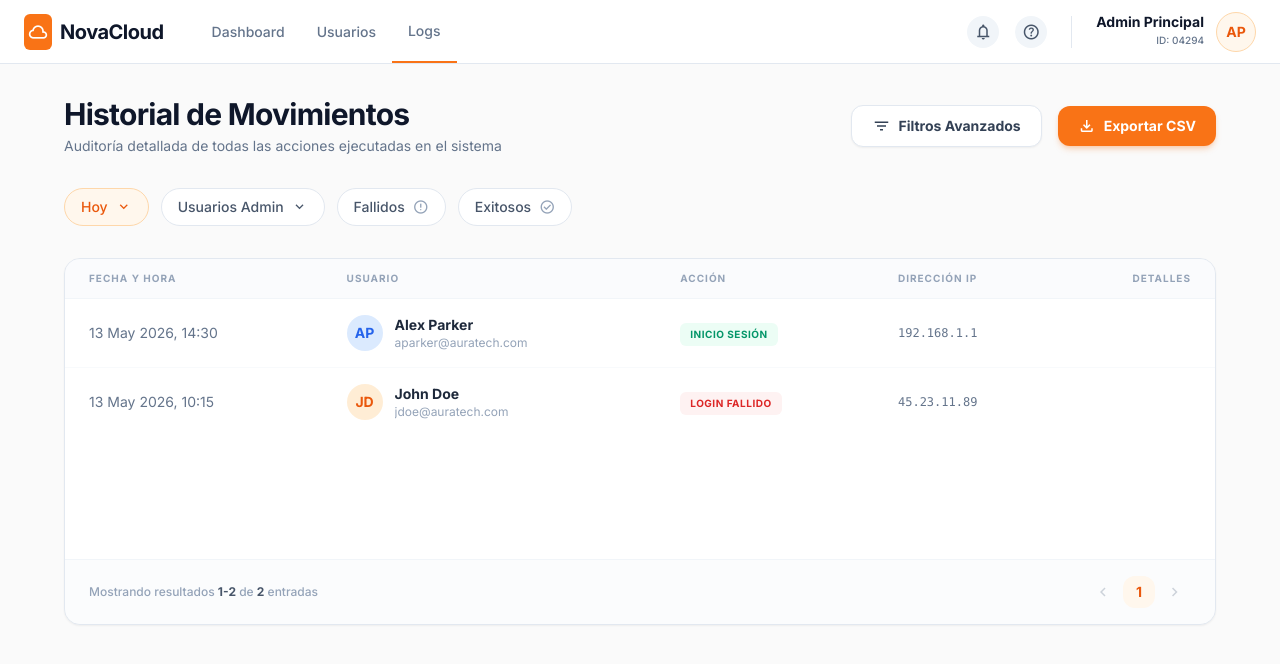
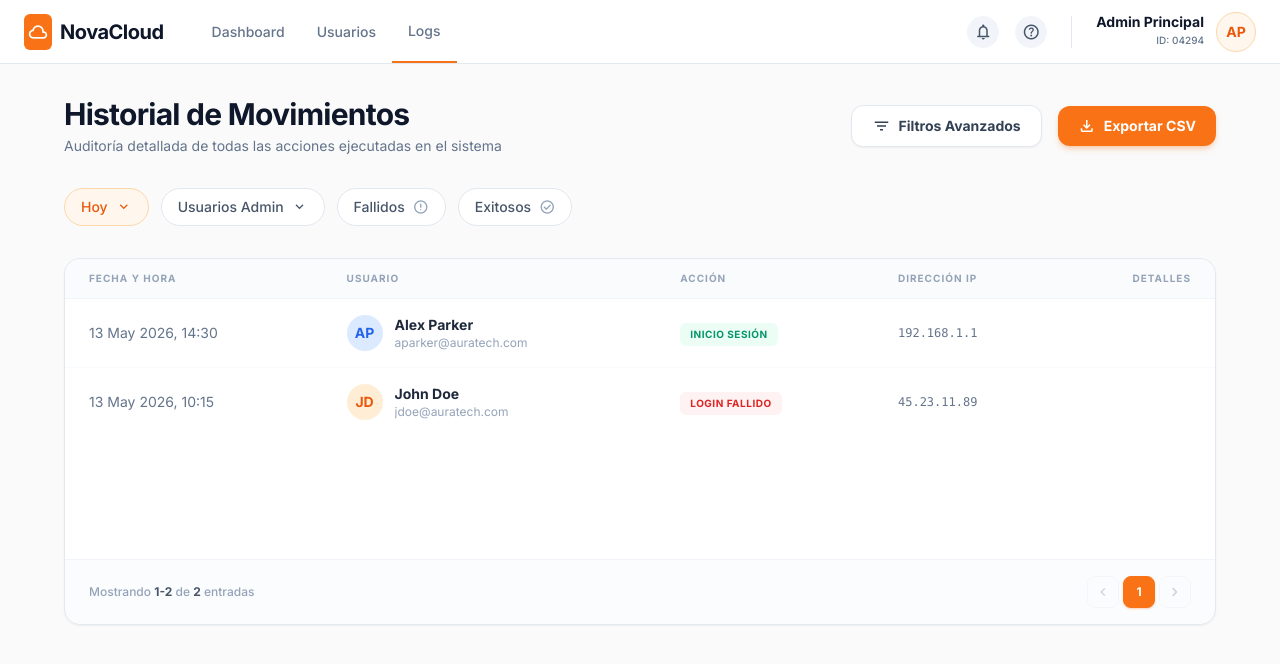
Before and after one commit to Elteclass/NovaCloud-AuraTech, an Angular app in the folder frontend/novacloud-web/: page /admin/logs in a window 1280 px wide. Shown: the top 664 px of the page. Built offline with nearby package versions, Linux system fonts and the light colour scheme; sample sign-in values are in the browser's storage.

Commit message:
style(logs): igualar estilos de paginacion con el estandar de la vista de usuarios

```diff
--- a/frontend/novacloud-web/src/app/features/admin/logs-page/logs-page.html
+++ b/frontend/novacloud-web/src/app/features/admin/logs-page/logs-page.html
@@ -1,7 +1,6 @@
 <div class="p-8 font-display">
   <div class="max-w-6xl mx-auto">
 
-    <!-- 1. Encabezado y Controles Superiores -->
     <div class="flex flex-col sm:flex-row justify-between items-start sm:items-center gap-4 mb-8">
       <div>
         <h1 class="text-3xl font-bold text-slate-900 tracking-tight">Historial de Movimientos</h1>
@@ -20,7 +19,6 @@
       </div>
     </div>
 
-    <!-- 2. Filtros Rápidos (Pills) Interactivos -->
     <div class="flex flex-wrap items-center gap-3 mb-8">
       <button (click)="setFilter('Hoy')"
               [ngClass]="activeFilter() === 'Hoy' ? 'border-orange-200 bg-orange-50 text-orange-600' : 'border-slate-200 bg-white text-slate-600 hover:bg-slate-50'"
@@ -47,7 +45,6 @@
       </button>
     </div>
 
-    <!-- 3. Tabla de Auditoría -->
     <div class="bg-white rounded-2xl border border-slate-200 shadow-sm overflow-hidden">
       <div class="overflow-x-auto min-h-[300px]">
         <table class="w-full text-left border-collapse">
@@ -61,7 +58,6 @@
             </tr>
           </thead>
           <tbody>
-            <!-- Aquí usamos pagedLogs() para mostrar solo los de la página actual -->
             @for (log of pagedLogs(); track log.id) {
               <tr class="border-b border-slate-50 last:border-0 hover:bg-slate-50/60 transition-colors duration-150 group">
                 <td class="py-4 px-6 text-sm text-slate-500 whitespace-nowrap">{{ log.date }}</td>
@@ -98,13 +94,14 @@
               </tr>
             }
 
-            <!-- Estado vacío (Si un filtro no arroja resultados) -->
             @if (filteredLogs().length === 0) {
               <tr>
-                <td colspan="5" class="py-16 text-center text-slate-400">
-                  <span class="material-symbols-outlined text-4xl mb-2">search_off</span>
-                  <p class="font-semibold text-slate-500">Sin resultados</p>
-                  <p class="text-sm mt-1">No hay registros que coincidan con este filtro.</p>
+                <td colspan="5">
+                  <div class="py-16 flex flex-col items-center text-center text-slate-400">
+                    <span class="material-symbols-outlined text-5xl mb-3">search_off</span>
+                    <p class="font-semibold text-slate-500">Sin resultados</p>
+                    <p class="text-sm mt-1">No hay registros que coincidan con este filtro.</p>
+                  </div>
                 </td>
               </tr>
             }
@@ -112,10 +109,9 @@
         </table>
       </div>
 
-      <!-- 4. Paginación Totalmente Dinámica -->
       <div class="flex items-center justify-between px-6 py-4 border-t border-slate-100 bg-slate-50/50">
         <p class="text-xs text-slate-400 font-medium">
-          Mostrando resultados
+          Mostrando
           <span class="font-bold text-slate-600">{{ rangeStart() }}-{{ rangeEnd() }}</span>
           de
           <span class="font-bold text-slate-600">{{ filteredLogs().length }}</span>
@@ -123,22 +119,31 @@
         </p>
 
         <div class="flex items-center gap-1">
-          <!-- Flecha Izquierda -->
-          <button (click)="goToPage(currentPage() - 1)" [disabled]="currentPage() === 1" class="w-8 h-8 flex items-center justify-center text-slate-500 hover:bg-slate-100 disabled:opacity-30 disabled:cursor-not-allowed rounded-lg transition-all">
-            <span class="material-symbols-outlined text-[18px]">chevron_left</span>
+          <button
+            (click)="goToPage(currentPage() - 1)"
+            [disabled]="currentPage() === 1"
+            class="w-8 h-8 flex items-center justify-center rounded-lg border border-slate-200 text-slate-500 hover:bg-slate-100 disabled:opacity-30 disabled:cursor-not-allowed transition-all"
+          >
+            <span class="material-symbols-outlined text-[16px]">chevron_left</span>
           </button>
 
-          <!-- Bucle for para pintar los números dinámicamente -->
           @for (p of pagesArray(); track p) {
-            <button (click)="goToPage(p)"
-                    [ngClass]="currentPage() === p ? 'bg-orange-50 text-orange-600 font-bold' : 'text-slate-600 hover:bg-slate-100'"
-                    class="w-8 h-8 flex items-center justify-center rounded-xl text-sm transition-all">
+            <button
+              (click)="goToPage(p)"
+              class="w-8 h-8 flex items-center justify-center rounded-lg border text-xs font-bold transition-all"
+              [ngClass]="p === currentPage()
+                ? 'bg-orange-500 border-orange-500 text-white shadow-sm shadow-orange-500/30'
+                : 'border-slate-200 text-slate-500 hover:bg-slate-100'"
+            >
               {{ p }}
             </button>
           }
 
-          <!-- Flecha Derecha -->
-          <button (click)="goToPage(currentPage() + 1)" [disabled]="currentPage() === totalPages()" class="w-8 h-8 flex items-center justify-center text-slate-500 hover:bg-slate-100 disabled:opacity-30 disabled:cursor-not-allowed rounded-lg transition-all">
+          <button
+            (click)="goToPage(currentPage() + 1)"
+            [disabled]="currentPage() === totalPages()"
+            class="w-8 h-8 flex items-center justify-center rounded-lg border border-slate-200 text-slate-500 hover:bg-slate-100 disabled:opacity-30 disabled:cursor-not-allowed transition-all"
+          >
             <span class="material-symbols-outlined text-[18px]">chevron_right</span>
           </button>
         </div>
```
